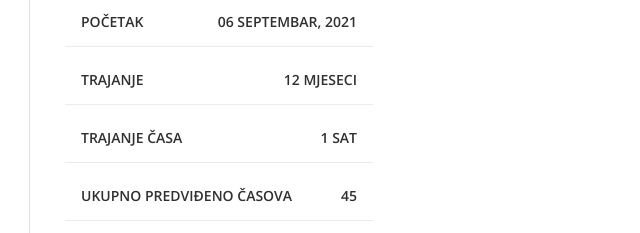
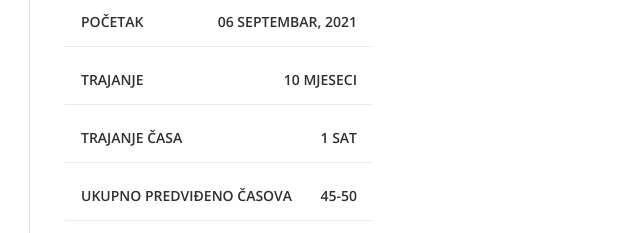
Before and after one commit to naucikod/naucikod.github.io, a plain HTML site: page web_development_basics.html in a window 1280 px wide. Shown: the part 861-1094 px from the top of the page, 421-1061 px from the left. Drawn offline with nearby package versions, Linux system fonts and the light colour scheme.

Commit message:
Update web_development_basics.html

```diff
--- a/web_development_basics.html
+++ b/web_development_basics.html
@@ -106,9 +106,9 @@
                              <h3>Opšte o kursu</h3>
                              <ul class="list-group list-group-flush">
                                  <li class="list-group-item">Početak <span>06 septembar, 2021</span></li>
-                                 <li class="list-group-item">Trajanje <span>12 Mjeseci</span></li>
+                                 <li class="list-group-item">Trajanje <span>10 Mjeseci</span></li>
                                  <li class="list-group-item">Trajanje časa <span>1 sat</span></li>
-                                 <li class="list-group-item">Ukupno predviđeno časova <span>45</span></li>
+                                 <li class="list-group-item">Ukupno predviđeno časova <span>45-50</span></li>
                                  <li class="list-group-item">Uzrast <span>10-18</span></li>
                                  <li class="list-group-item">maksimalno učenika <span>24</span></li>
                              </ul>
```
